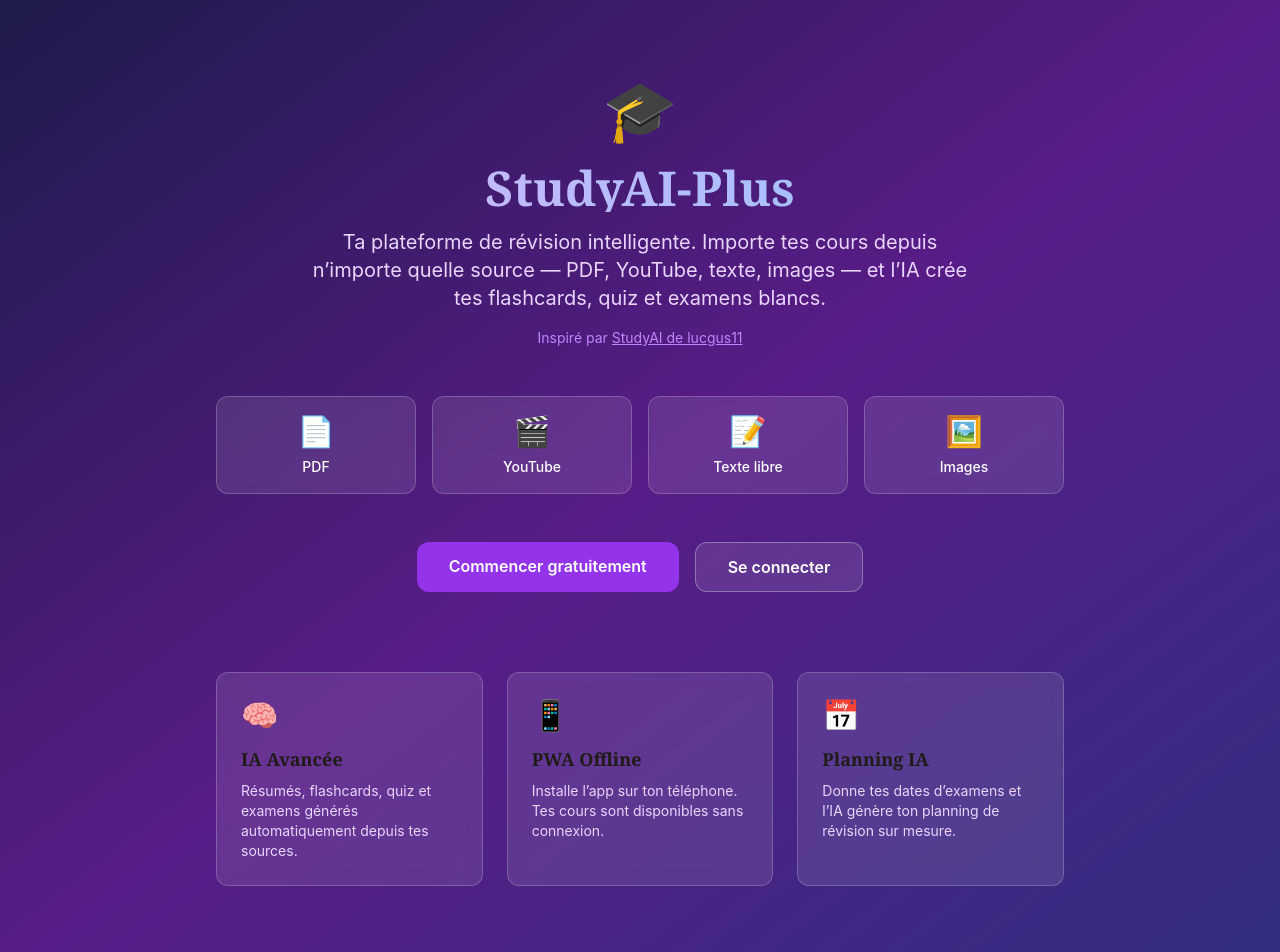
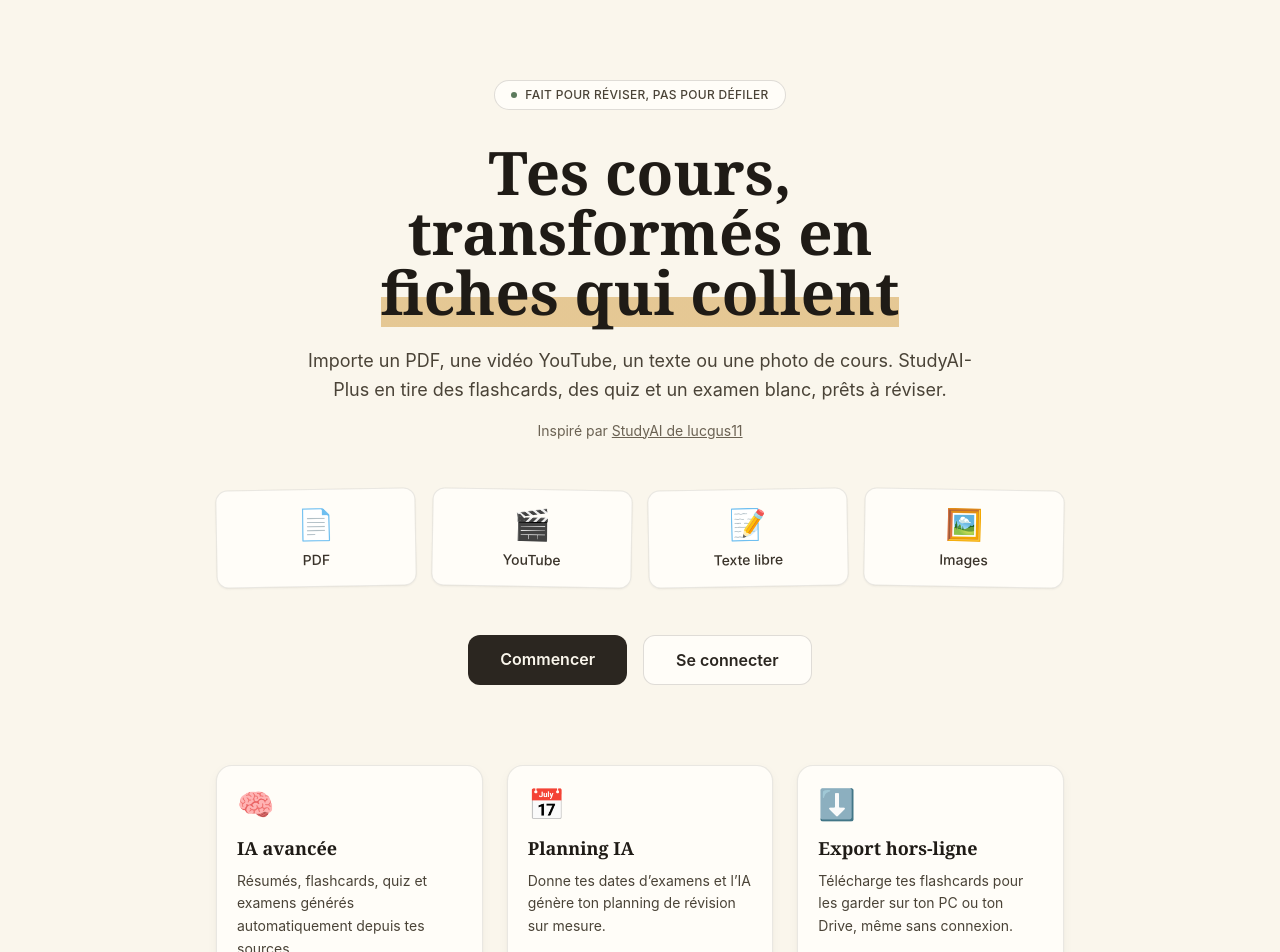
Before and after one commit to wimicode/StudyAI-Plus, a Next.js app: page / in a window 1280 px wide. Shown: the top 952 px of the page. Built offline with nearby package versions, Linux system fonts and the light colour scheme.

Commit message:
Update page.tsx

```diff
--- a/src/app/page.tsx
+++ b/src/app/page.tsx
@@ -2,18 +2,24 @@ import Link from 'next/link'
 
 export default function LandingPage() {
   return (
-    <main className="min-h-screen bg-gradient-to-br from-indigo-950 via-purple-900 to-indigo-900 text-white">
+    <main className="min-h-screen bg-paper-100 text-ink-700">
       <div className="max-w-4xl mx-auto px-6 py-20 text-center">
-        <div className="text-6xl mb-6">🎓</div>
-        <h1 className="text-5xl font-bold mb-4 bg-gradient-to-r from-purple-300 to-blue-300 bg-clip-text text-transparent">
-          StudyAI-Plus
+        <div className="inline-flex items-center gap-2 text-xs font-medium tracking-wide uppercase text-ink-500 border border-ink-700/15 bg-paper-50 rounded-full px-4 py-1.5 mb-8">
+          <span className="w-1.5 h-1.5 rounded-full bg-brand-500" />
+          Fait pour réviser, pas pour défiler
+        </div>
+
+        <h1 className="text-5xl md:text-6xl font-serif font-semibold leading-tight mb-6 text-ink-800">
+          Tes cours,<br />
+          transformés en <span className="highlight">fiches qui collent</span>
         </h1>
-        <p className="text-xl text-purple-200 mb-4 max-w-2xl mx-auto">
-          Ta plateforme de révision intelligente. Importe tes cours depuis n’importe quelle source — PDF, YouTube, texte, images — et l’IA crée tes flashcards, quiz et examens blancs.
+
+        <p className="text-lg text-ink-500 mb-4 max-w-2xl mx-auto leading-relaxed">
+          Importe un PDF, une vidéo YouTube, un texte ou une photo de cours. StudyAI-Plus en tire des flashcards, des quiz et un examen blanc, prêts à réviser.
         </p>
-        <p className="text-sm text-purple-400 mb-12">
+        <p className="text-sm text-ink-400 mb-12">
           Inspiré par{' '}
-          <a href="https://github.com/lucgus11/StudyAI" target="_blank" rel="noopener noreferrer" className="underline hover:text-purple-200">
+          <a href="https://github.com/lucgus11/StudyAI" target="_blank" rel="noopener noreferrer" className="underline hover:text-ink-600">
             StudyAI de lucgus11
           </a>
         </p>
@@ -25,9 +31,9 @@ export default function LandingPage() {
             { icon: '📝', label: 'Texte libre' },
             { icon: '🖼️', label: 'Images' },
           ].map(({ icon, label }) => (
-            <div key={label} className="bg-white/10 backdrop-blur rounded-xl p-4 border border-white/20">
+            <div key={label} className="bg-paper-50 rounded-xl p-4 border border-ink-700/10 shadow-[0_1px_2px_rgba(43,38,32,0.05)] -rotate-1 even:rotate-1">
               <div className="text-3xl mb-2">{icon}</div>
-              <div className="text-sm font-medium">{label}</div>
+              <div className="text-sm font-medium text-ink-600">{label}</div>
             </div>
           ))}
         </div>
@@ -35,13 +41,13 @@ export default function LandingPage() {
         <div className="flex gap-4 justify-center flex-wrap">
           <Link
             href="/auth/register"
-            className="bg-purple-600 hover:bg-purple-500 text-white font-semibold px-8 py-3 rounded-xl transition-all"
+            className="bg-ink-700 hover:bg-ink-800 text-paper-100 font-semibold px-8 py-3 rounded-xl transition-all"
           >
-            Commencer gratuitement
+            Commencer
           </Link>
           <Link
             href="/auth/login"
-            className="bg-white/10 hover:bg-white/20 text-white font-semibold px-8 py-3 rounded-xl border border-white/30 transition-all"
+            className="bg-paper-50 hover:bg-paper-200 text-ink-700 font-semibold px-8 py-3 rounded-xl border border-ink-700/15 transition-all"
           >
             Se connecter
           </Link>
@@ -49,14 +55,14 @@ export default function LandingPage() {
 
         <div className="mt-20 grid md:grid-cols-3 gap-6 text-left">
           {[
-            { icon: '🧠', title: 'IA Avancée', desc: 'Résumés, flashcards, quiz et examens générés automatiquement depuis tes sources.' },
-            { icon: '📱', title: 'PWA Offline', desc: 'Installe l’app sur ton téléphone. Tes cours sont disponibles sans connexion.' },
+            { icon: '🧠', title: 'IA avancée', desc: 'Résumés, flashcards, quiz et examens générés automatiquement depuis tes sources.' },
             { icon: '📅', title: 'Planning IA', desc: 'Donne tes dates d’examens et l’IA génère ton planning de révision sur mesure.' },
+            { icon: '⬇️', title: 'Export hors-ligne', desc: 'Télécharge tes flashcards pour les garder sur ton PC ou ton Drive, même sans connexion.' },
           ].map(({ icon, title, desc }) => (
-            <div key={title} className="bg-white/10 backdrop-blur rounded-xl p-6 border border-white/20">
+            <div key={title} className="card text-left">
               <div className="text-3xl mb-3">{icon}</div>
-              <h3 className="font-bold text-lg mb-2">{title}</h3>
-              <p className="text-purple-200 text-sm">{desc}</p>
+              <h3 className="font-serif text-lg mb-2 text-ink-800">{title}</h3>
+              <p className="text-ink-500 text-sm leading-relaxed">{desc}</p>
             </div>
           ))}
         </div>
```
